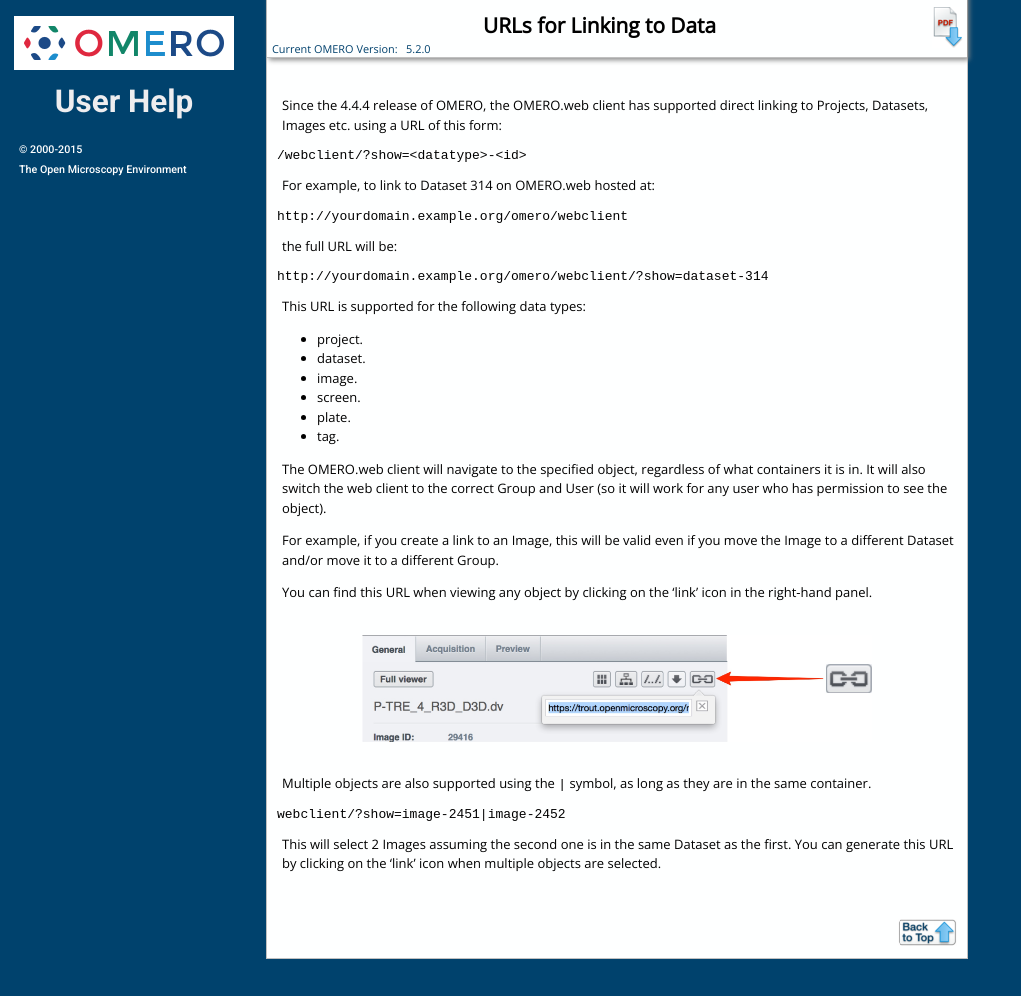
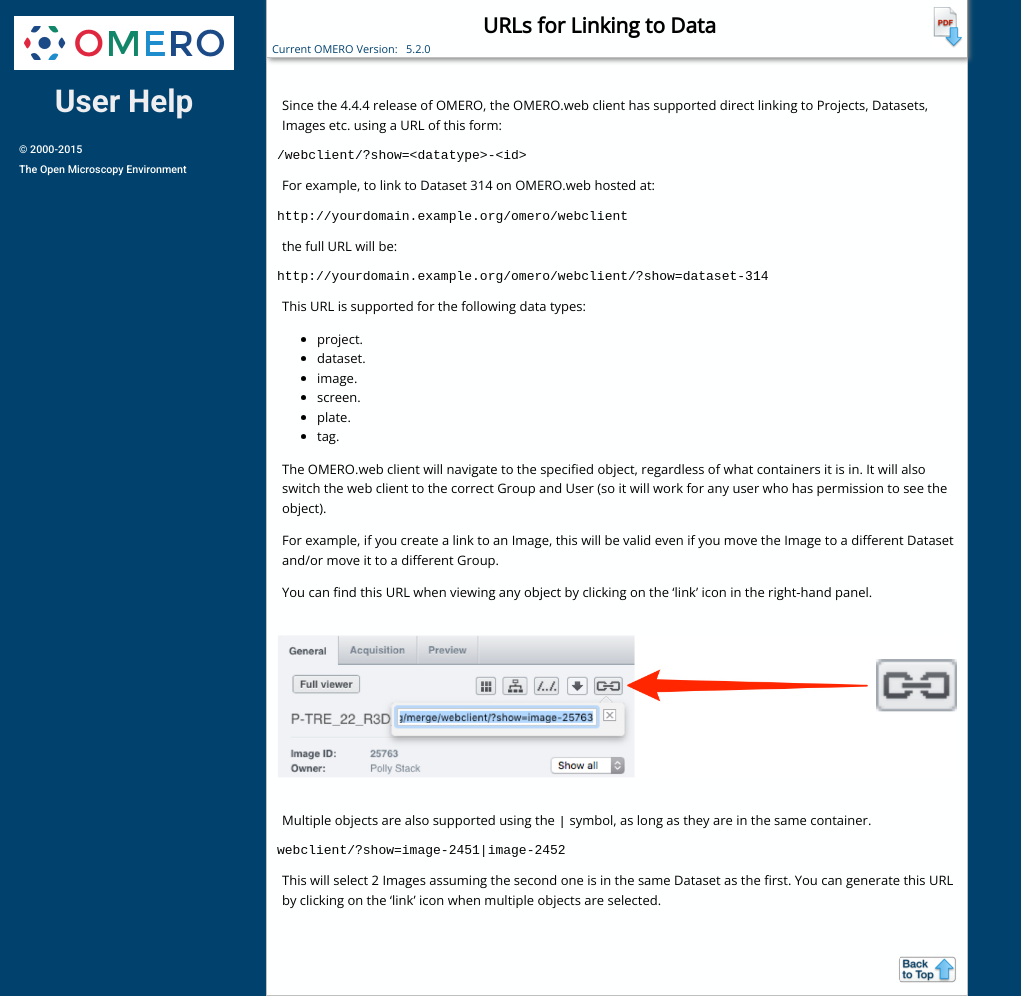
Before and after one commit to snoopycrimecop/ome-help, a Jekyll site: the page built from urls-to-data.html, in a window 1280 px wide. Shown: the whole page, without its empty margins (0-1021 px from the left). Built offline with Jekyll 4.4.1, drawn with Linux system fonts in a browser that asks for light colours; Markdown is read by kramdown in place of the engine named in the settings; before the commit the page ends 959 px from its top, so only the background shows below that.

Commit message:
URLs to Data update screenshot to use same as Web Client section

```diff
--- a/urls-to-data.html
+++ b/urls-to-data.html
@@ -48,7 +48,7 @@
 <div class="line"><br /></div> <!-- end #line -->
 </div> <!-- end #line-block -->
 
-<img alt="../images/urlsDataLink.jpg" class="align-center" src="images/urlsDataLink.jpg" style="width: 75%;" />
+<img alt="../images/webclientGeneralLink.jpg" class="align-center" src="images/webclientGeneralLink.jpg" style="width: 100%;" />
 
 <div class="line-block">
 <div class="line"><br /></div> <!-- end #line -->
```
